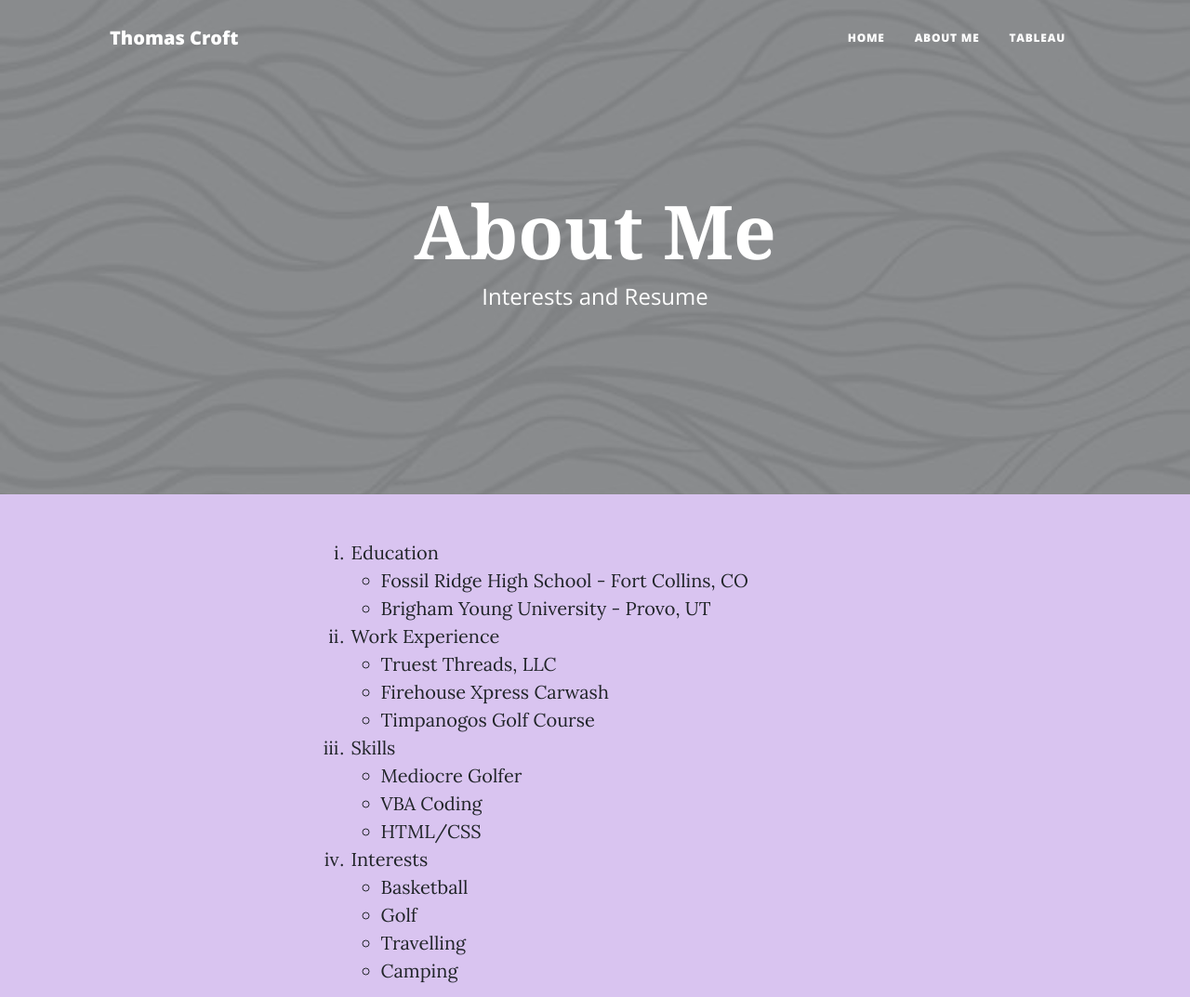
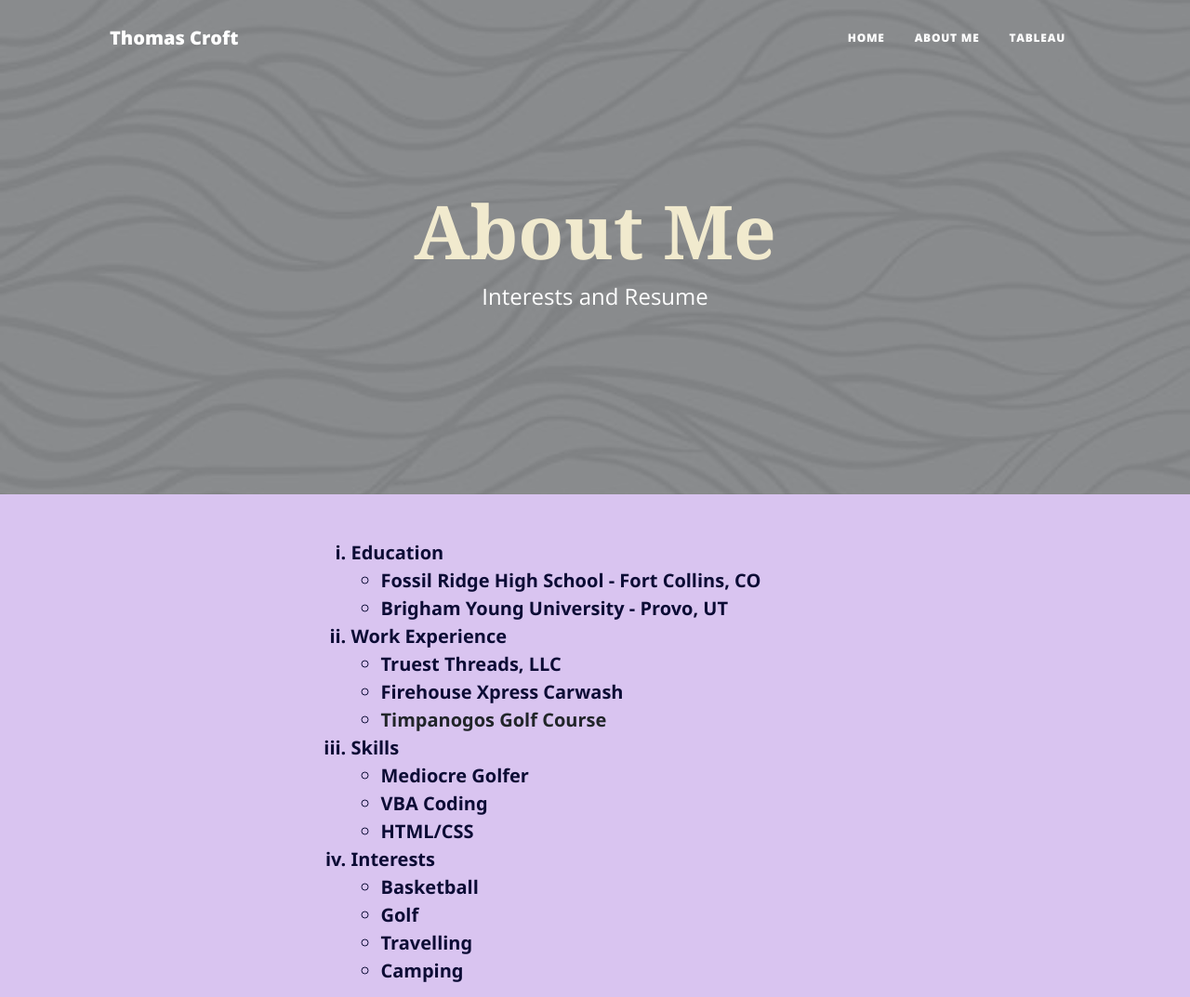
Before and after one commit to thomashcroft/IS201, a plain HTML site: page html/about.html in a window 1280 px wide. Shown: the top 1073 px of the page at 93% size. Drawn offline with nearby package versions, Linux system fonts and the light colour scheme; grey boxes are pictures that could not be loaded; files whose address does not match are found by name.

Commit message:
Add files via upload

```diff
--- a/styles/bootstyles.css
+++ b/styles/bootstyles.css
@@ -40,7 +40,7 @@ ul {
       font-weight: bold;
       padding-top: 5px;
       padding-bottom: 20px;
-      color: #333;
+      color: rgb(59, 33, 88);
       text-decoration: underline;
   }
   h1{
--- a/styles/mystyles.css
+++ b/styles/mystyles.css
@@ -12,6 +12,9 @@ body{
   }
 ol{
     list-style-type: lower-roman;
+    font-weight: bold;
+    font-family:'Segoe UI', Tahoma, Geneva, Verdana, sans-serif;
+    color: rgb(12, 12, 53);
 }
 .byulink{
     color: aliceblue;
@@ -29,6 +32,7 @@ a:hover{
 }
 h1{
     font-family: Georgia, 'Times New Roman', Times, serif;
+    color: rgb(241, 234, 206);
 }
 .top{
     font-family: Verdana, Geneva, Tahoma, sans-serif;
```
